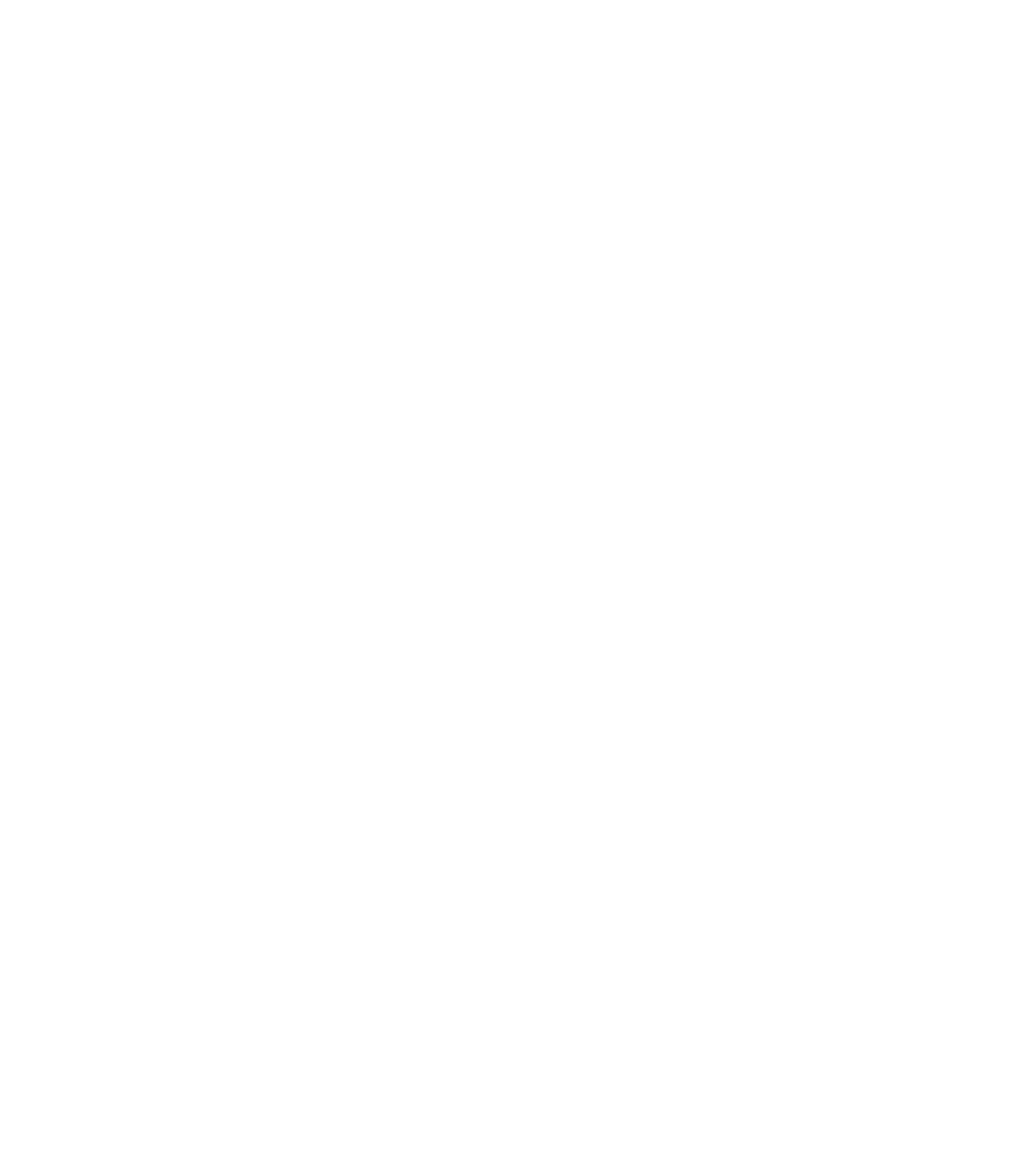
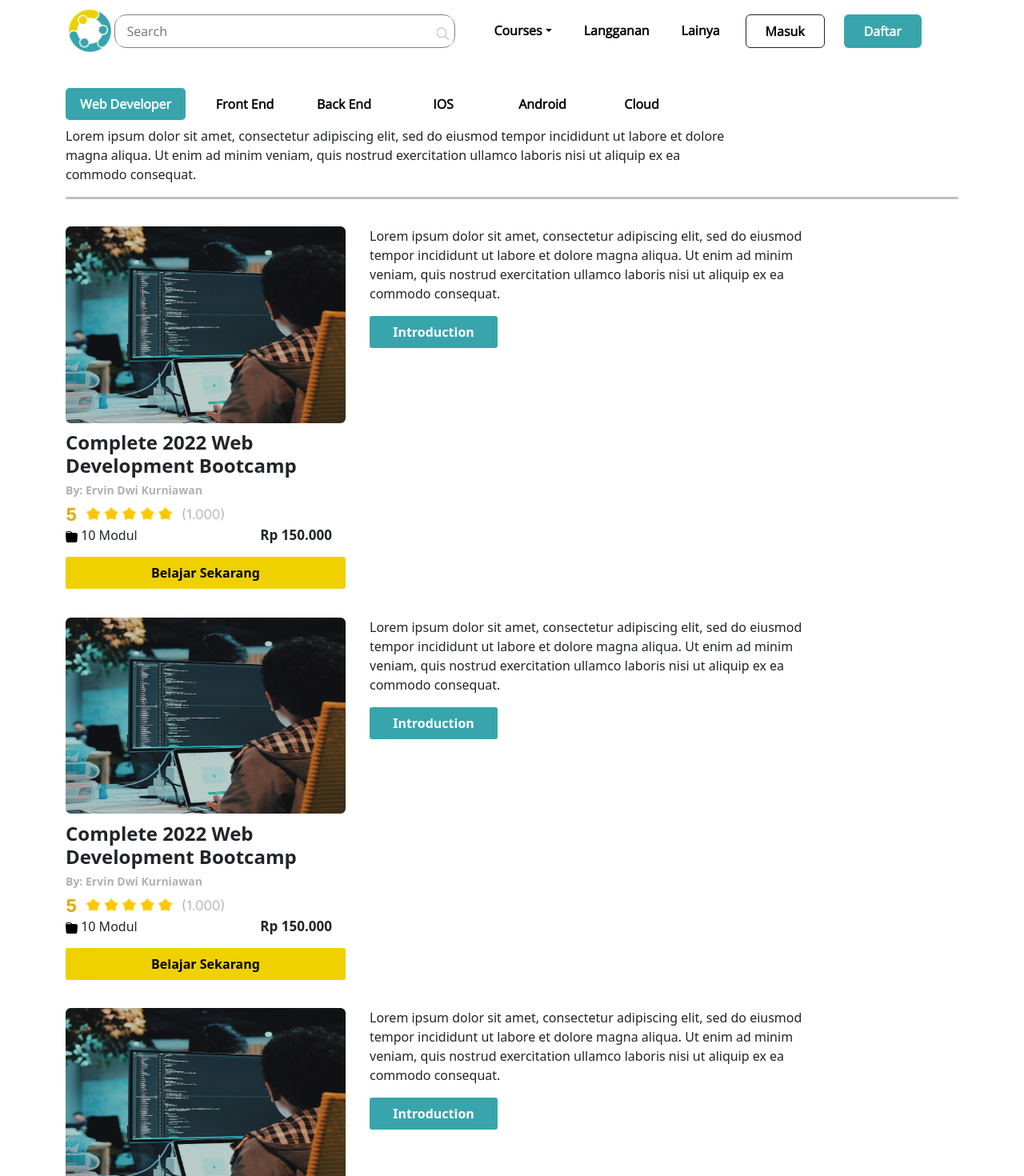
Before and after one commit to ervindwik/fe-comdev, a React (Create React App) app: page /course in a window 1280 px wide. Before the commit this address had no page. Shown: the top 1470 px of the page at 80% size. Before the commit the page ends 800 px from the top, so only its background shows below. Built offline with nearby package versions, Linux system fonts and the light colour scheme.

Commit message:
feat: add course page

```diff
--- a/src/App.js
+++ b/src/App.js
@@ -4,6 +4,7 @@
 import Profile from "./Pages/Profile";
 import SettingProfile from "./Pages/SettingProfile";
 import SettingPassword from "./Pages/SettingPassword";
+import Course from "./Pages/Course";
 
 function App() {
   return (
@@ -12,6 +13,7 @@
       <Route path="/profile" element={<Profile />} />
       <Route path="/profile/settingprofile" element={<SettingProfile />} />
       <Route path="/profile/settingpassword" element={<SettingPassword />} />
+      <Route path="/course" element={<Course />} />
     </Routes>
   );
 }
--- /dev/null
+++ b/src/Pages/Course.jsx
@@ -0,0 +1,105 @@
+import React from 'react';
+import Footer from '../Components/Footer';
+import NavbarComp from '../Components/Navbar';
+import "../Styles/Course.css";
+import { Container, Navbar, Nav, Col, Row } from "react-bootstrap";
+import gambar1 from '../assets/img-course.png'
+import gambar2 from '../assets/rating.png'
+import gambar3 from '../assets/folderIcon.png'
+
+const Course = () => {
+    return (
+        <>
+            <NavbarComp />
+
+            <div className="nav-course">
+                <Navbar bg="white" expand="lg">
+                    <Container>
+                        <Navbar.Toggle aria-controls="basic-navbar-nav" />
+                        <Navbar.Collapse id="basic-navbar-nav">
+                            <Nav defaultActiveKey="#">
+                                <Nav.Link href="#" id="btn-profile" style={{
+                                margin :"0",
+                                padding:"2",
+                                width:"150px"
+                            }}>Web Developer</Nav.Link>
+                                <Nav.Link href="" id="btn-password">Front End</Nav.Link>
+                                <Nav.Link href="" id="btn-password">Back End</Nav.Link>
+                                <Nav.Link href="" id="btn-password">IOS</Nav.Link>
+                                <Nav.Link href="" id="btn-password">Android</Nav.Link>
+                                <Nav.Link href="" id="btn-password">Cloud</Nav.Link>
+                            </Nav>
+                        </Navbar.Collapse>
+                    </Container>
+                </Navbar>
+            </div>
+
+            <Container>
+                <div className='body-course'>
+                    <p>Lorem ipsum dolor sit amet, consectetur adipiscing elit, sed do eiusmod tempor
+                    incididunt ut labore et dolore magna aliqua. Ut enim ad minim veniam, quis nostrud
+                    exercitation ullamco laboris nisi ut aliquip ex ea commodo consequat.</p>
+
+                    <hr id='line-course' />
+
+                    <Row>
+                        <Col xs={{ span: 12, order: 1 }} md={{ span: 4, order: 1 }}>
+                            <img alt='gambar1' src={gambar1} width={350} />
+                            <h4>Complete 2022 Web Development Bootcamp</h4>
+                            <h6>By: Ervin Dwi Kurniawan</h6>
+                            <img src={gambar2} width={200} /> <br />
+                            <img src={gambar3} width={15} /> 10 Modul <span>Rp 150.000</span>
+                            <button type='submit' id='btn-course'>Belajar Sekarang</button>
+                        </Col>
+
+                        <Col xs={{ span: 12, order: 2 }} md={{ span: 8, order: 2 }}>
+                            <p>Lorem ipsum dolor sit amet, consectetur adipiscing elit, sed do eiusmod tempor incididunt ut labore et dolore magna aliqua.
+                            Ut enim ad minim veniam, quis nostrud exercitation ullamco laboris nisi ut aliquip ex ea commodo consequat. </p>
+                            <button type='submit'>Introduction</button>
+                        </Col>
+                    </Row>
+
+                    <Row>
+                        <Col xs={{ span: 12, order: 1 }} md={{ span: 4, order: 1 }}>
+                            <img alt='gambar1' src={gambar1} width={350} />
+                            <h4>Complete 2022 Web Development Bootcamp</h4>
+                            <h6>By: Ervin Dwi Kurniawan</h6>
+                            <img src={gambar2} width={200} /> <br />
+                            <img src={gambar3} width={15} /> 10 Modul <span>Rp 150.000</span>
+                            <button type='submit' id='btn-course'>Belajar Sekarang</button>
+                        </Col>
+
+                        <Col xs={{ span: 12, order: 2 }} md={{ span: 8, order: 2 }}>
+                            <p>Lorem ipsum dolor sit amet, consectetur adipiscing elit, sed do eiusmod tempor incididunt ut labore et dolore magna aliqua.
+                            Ut enim ad minim veniam, quis nostrud exercitation ullamco laboris nisi ut aliquip ex ea commodo consequat. </p>
+                            <button type='submit'>Introduction</button>
+                        </Col>
+                    </Row>
+
+                    <Row>
+                        <Col xs={{ span: 12, order: 1 }} md={{ span: 4, order: 1 }}>
+                            <img alt='gambar1' src={gambar1} width={350} />
+                            <h4>Complete 2022 Web Development Bootcamp</h4>
+                            <h6>By: Ervin Dwi Kurniawan</h6>
+                            <img src={gambar2} width={200} /> <br />
+                            <img src={gambar3} width={15} /> 10 Modul <span>Rp 150.000</span>
+                            <button type='submit' id='btn-course'>Belajar Sekarang</button>
+                        </Col>
+
+                        <Col xs={{ span: 12, order: 2 }} md={{ span: 8, order: 2 }}>
+                            <p>Lorem ipsum dolor sit amet, consectetur adipiscing elit, sed do eiusmod tempor incididunt ut labore et dolore magna aliqua.
+                            Ut enim ad minim veniam, quis nostrud exercitation ullamco laboris nisi ut aliquip ex ea commodo consequat. </p>
+                            <button type='submit'>Introduction</button>
+                        </Col>
+                    </Row>
+                </div>
+            </Container>
+
+
+            <Footer />
+        </>
+
+    )
+}
+
+export default Course
--- /dev/null
+++ b/src/Styles/Course.css
@@ -0,0 +1,58 @@
+.nav-course {
+    margin-top: 8%;
+}
+
+p {
+    margin-top: 1%;
+    width: 75%;
+}
+
+#line-course {
+    border: none;
+    background-color: #000;
+    height: 3px;
+    margin-top: 1.2%;
+    margin-bottom: 3%;
+}
+
+.body-course button {
+    background-color: #38A5AD;
+    color: #fff;
+    border-style: none;
+    border-radius: 3px;
+    font-weight: bold;
+    width: 10em;
+    height: 2.5em;
+    /* margin-top: 4%;
+    margin-left: 80px; */
+}
+
+.body-course h4 {
+    font-weight: bold;
+    margin-top: 3%;
+    width: 300px;
+}
+
+#btn-course {
+    background-color: #EFD100;
+    color: #000;
+    border-style: none;
+    border-radius: 3px;
+    font-weight: bold;
+    width: 350px;
+    height: 2.5em;
+    margin-top: 4%;
+    margin-bottom: 10%;
+}
+
+.body-course h6 {
+    color: #B1B1B1;
+    font-size: 14px;
+    font-weight: 700;
+}
+
+.body-course span {
+    font-weight: bold;
+    font-size: 17px;
+    margin-left: 42%;
+}
```
Also changed, not shown: src/assets/img-course.png (added).
